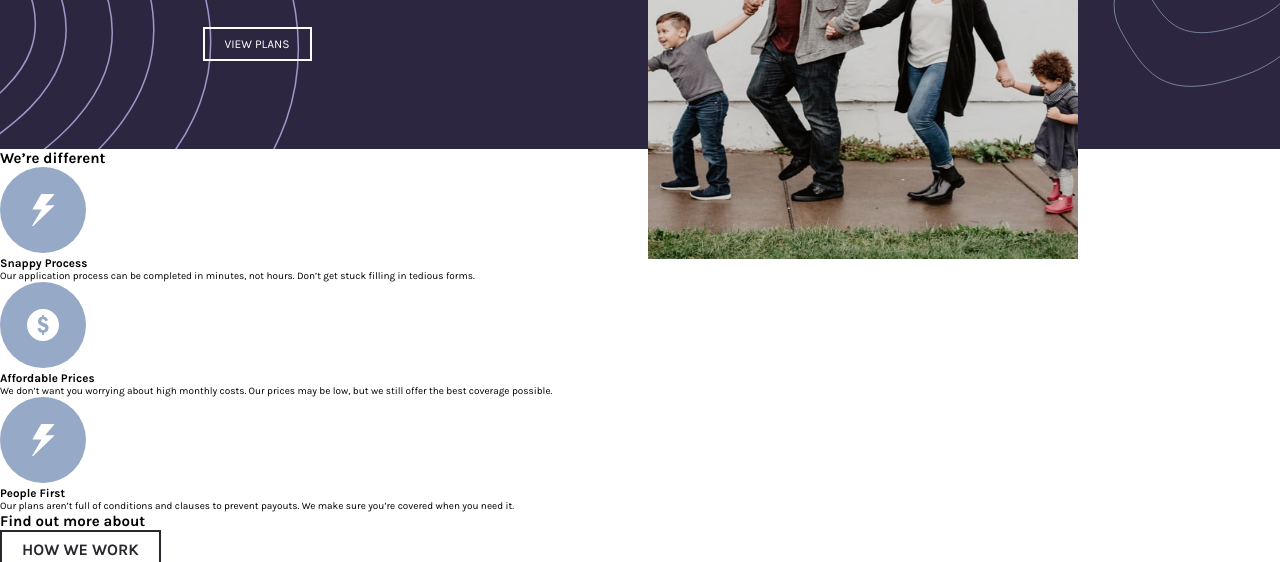
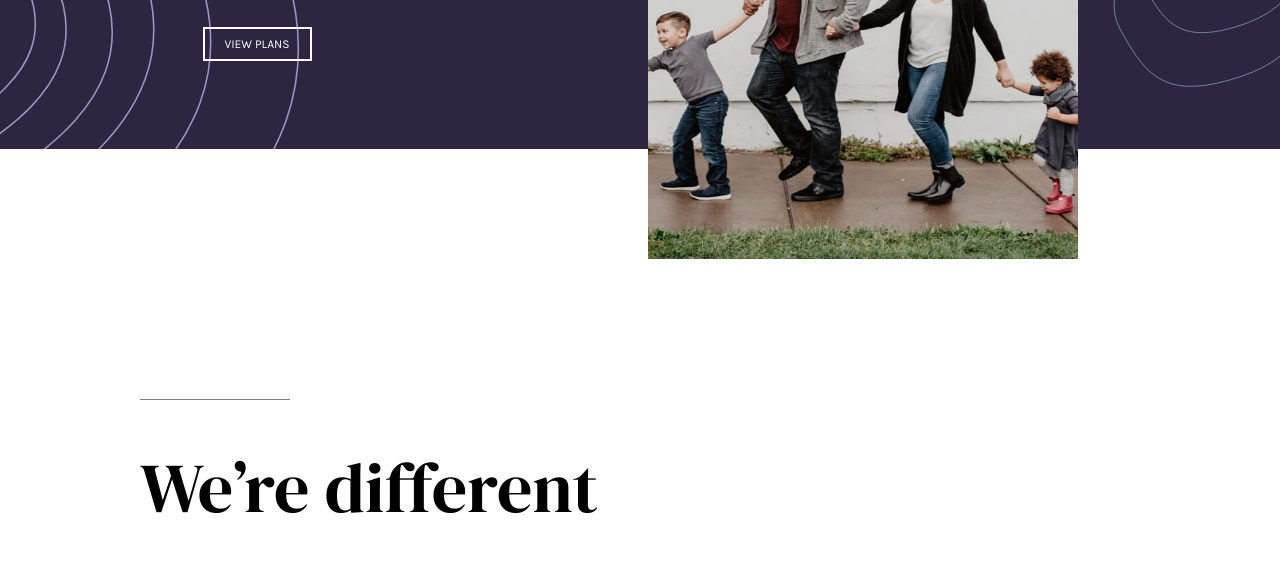
Before and after one commit to SwastikSonkusare/Insure-Landing-page, a website: page index.html in a window 1280 px wide. Shown: the part 390-952 px from the top of the page. Drawn offline with Linux system fonts and the light colour scheme.

Commit message:
added: main section

```diff
--- a/index.html
+++ b/index.html
@@ -72,46 +72,49 @@
       </div>
 
       <main class="main">
-        <h2 class="main__heading">We’re different</h2>
+        <div class="main__box">
+          <div class="main__borderTop"></div>
+        </div>
+        <h2 class="main__heading mb-xxl">We’re different</h2>
 
         <div class="main__container">
-          <div class="main__container--col-1">
+          <div class="main__container--col">
             <img
               src="images/icon-snappy-process.svg"
               alt="Snappy"
-              class="main__container--image-1"
+              class="main__container--image mb-md"
             />
-            <h3 class="main__container--heading">Snappy Process</h3>
+            <h3 class="main__container--heading mb-md">Snappy Process</h3>
 
-            <p class="main__container__paragraph">
+            <p class="main__container--paragraph">
               Our application process can be completed in minutes, not hours.
               Don’t get stuck filling in tedious forms.
             </p>
           </div>
 
-          <div class="main__container--col-2">
+          <div class="main__container--col">
             <img
               src="images/icon-affordable-prices.svg"
               alt="Affordable Prices"
-              class="main__container--image-2"
+              class="main__container--image mb-md"
             />
-            <h3 class="main__container--heading">Affordable Prices</h3>
+            <h3 class="main__container--heading mb-md">Affordable Prices</h3>
 
-            <p class="main__container__paragraph">
+            <p class="main__container--paragraph">
               We don’t want you worrying about high monthly costs. Our prices
               may be low, but we still offer the best coverage possible.
             </p>
           </div>
 
-          <div class="main__container--col-3">
+          <div class="main__container--col">
             <img
-              src="images/icon-snappy-process.svg"
+              src="images/icon-people-first.svg"
               alt="People first"
-              class="main__container--image-3"
+              class="main__container--image mb-md"
             />
-            <h3 class="main__container--heading">People First</h3>
+            <h3 class="main__container--heading mb-md">People First</h3>
 
-            <p class="main__container__paragraph">
+            <p class="main__container--paragraph">
               Our plans aren’t full of conditions and clauses to prevent
               payouts. We make sure you’re covered when you need it.
             </p>
--- a/sass/_content.scss
+++ b/sass/_content.scss
@@ -147,6 +147,56 @@ body {
     }
 }
 
+.main {
+    padding: 25rem 10rem 20rem 14rem;
+
+    &__box {
+        padding-top: 4rem;
+        width: 15rem;
+        height: 1rem;
+        position: relative;
+    }
+
+    &__borderTop {
+        position: absolute;
+        border-top: 1px solid hsl(273, 4%, 51%);
+        top: 0;
+        width: 100%;
+    }
+
+
+    &__heading {
+        font-family: 'DM Serif Display', serif;
+        font-weight: 400;
+        font-size: 7rem;
+    }
+
+    &__container {
+        display: flex;
+
+        &--col {
+            max-width: 39rem;
+            margin-right: 3rem;
+        }
+
+        &--heading {
+            font-family: 'DM Serif Display', serif;
+            font-weight: 400;
+            font-size: 2.8rem;
+        }
+
+        &--paragraph {
+            font-family: "karla", sans-serif;
+            font-weight: 700;
+            font-size: 1.7rem;
+            line-height: 1.7;
+            color:  hsl(273, 4%, 51%);
+        }
+    }
+
+
+}
+
 
 
 //Utilites helper classes
@@ -161,7 +211,7 @@ body {
     margin-bottom: 3rem;
 }
 .mb-xxl {
-    margin-bottom: 4rem;
+    margin-bottom: 6rem;
 }
 
 .mt-sm {
@@ -174,5 +224,5 @@ body {
     margin-top: 3rem;
 }
 .mt-xxl {
-    margin-top: 4rem;
+    margin-top: 6rem;
 }
```
Also changed, not shown: css/style.css.
